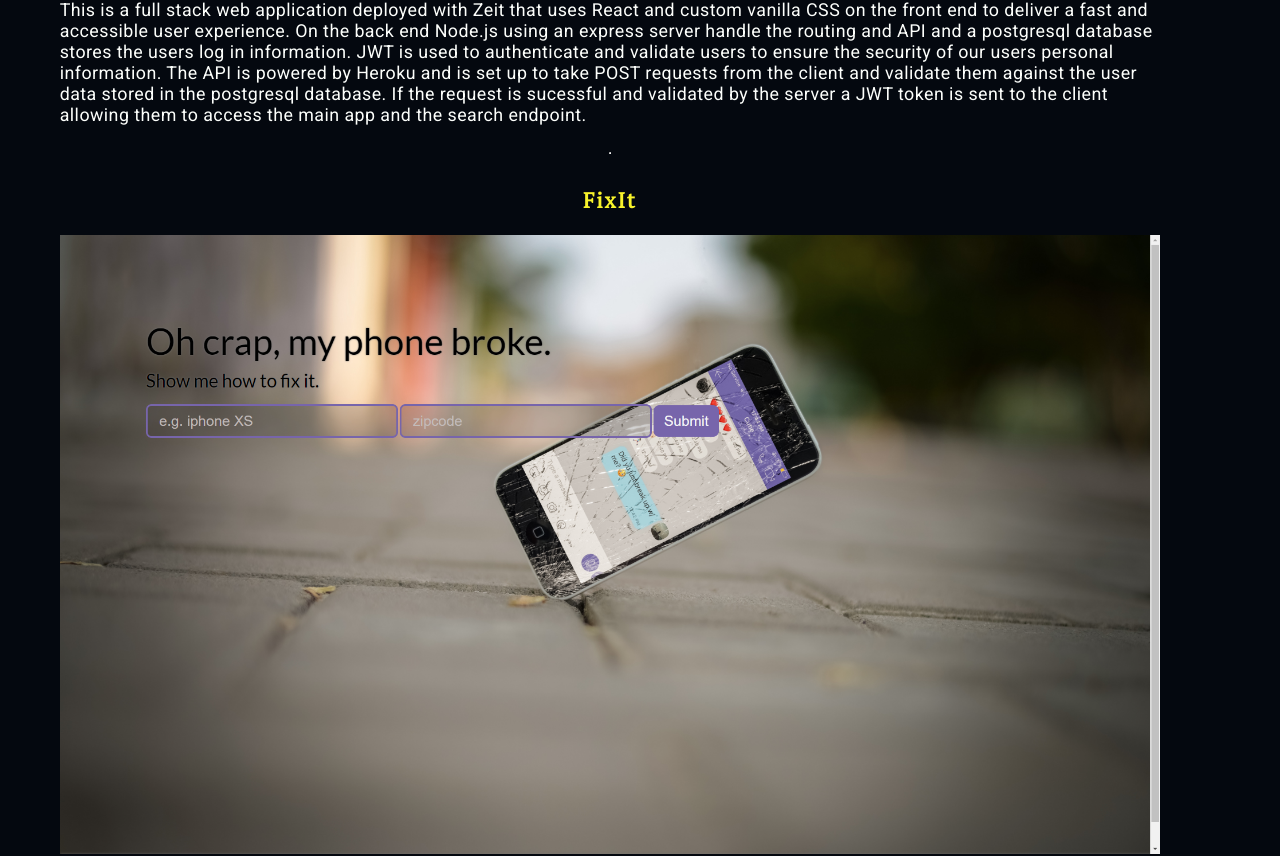
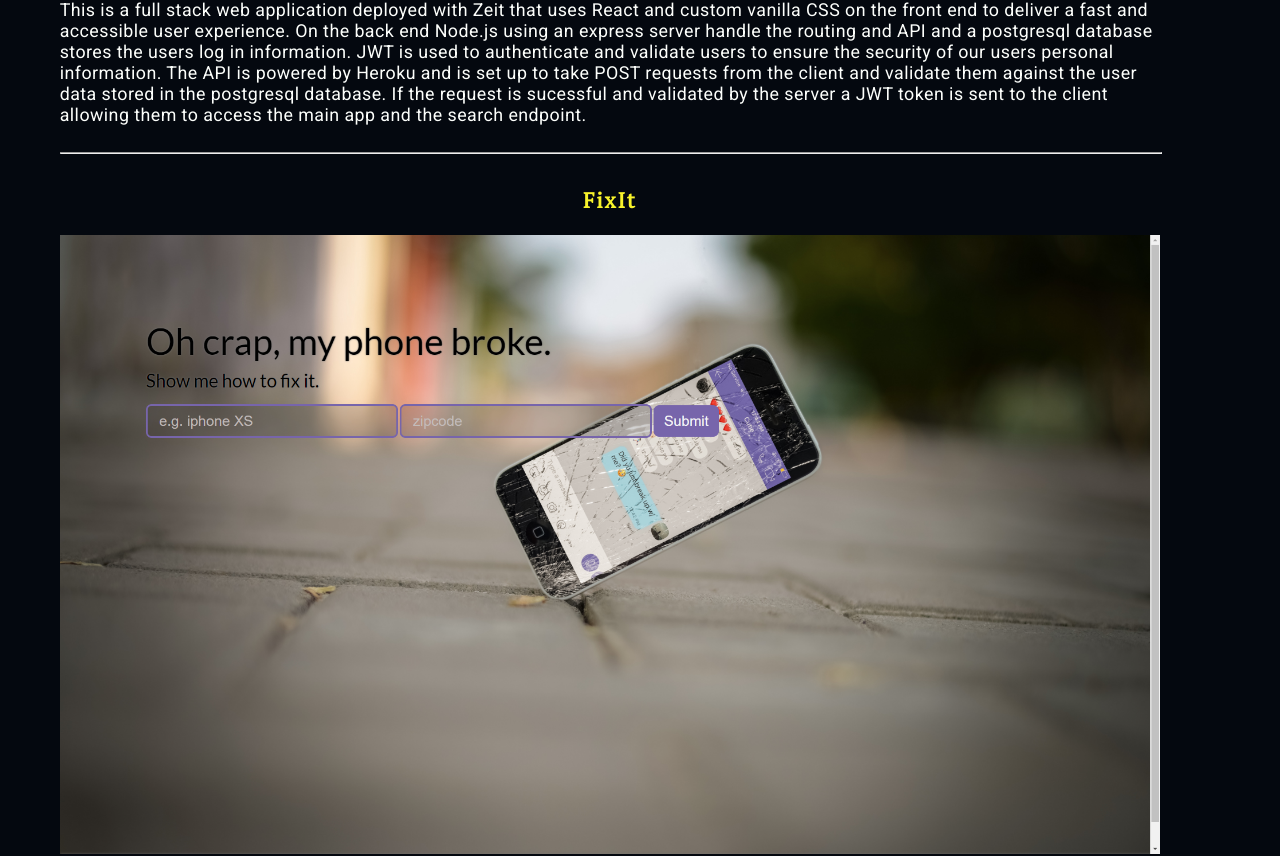
Before and after one commit to r-kadel/portfolio-v2, a React (Create React App) app: page /projects in a window 1280 px wide. Shown: the part 898-1754 px from the top of the page. Built offline with nearby package versions, Linux system fonts and the light colour scheme.

Commit message:
adjusted HR

```diff
--- a/src/Pages/Projects/Projects.css
+++ b/src/Pages/Projects/Projects.css
@@ -25,6 +25,10 @@
   flex-direction: column;
   align-items: center;
   justify-content: center;
+}
+
+.project-hr {
+  width: 100%;
 }
 
 .button-box {
```
Also changed, not shown: 1 other file (tests, documents, lock files or other folders).
